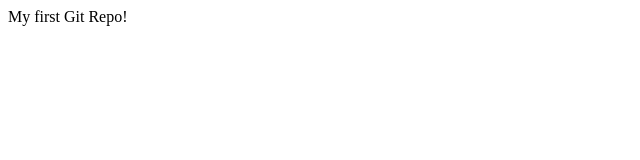
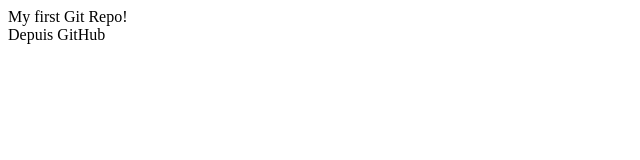
Before and after one commit to superjojo55/Super-Jojo-Premier, a plain HTML site: page index.html in a window 1280 px wide. Shown: the whole page, without its empty margins (0-640 px from the left). Drawn offline with Linux system fonts and the light colour scheme.

Commit message:
Update index.html

```diff
--- a/index.html
+++ b/index.html
@@ -9,6 +9,7 @@
 <body>
 
     <div>My first Git Repo!</div>
+    <div>Depuis GitHub</div>
 
 </body>
 </html>
```
